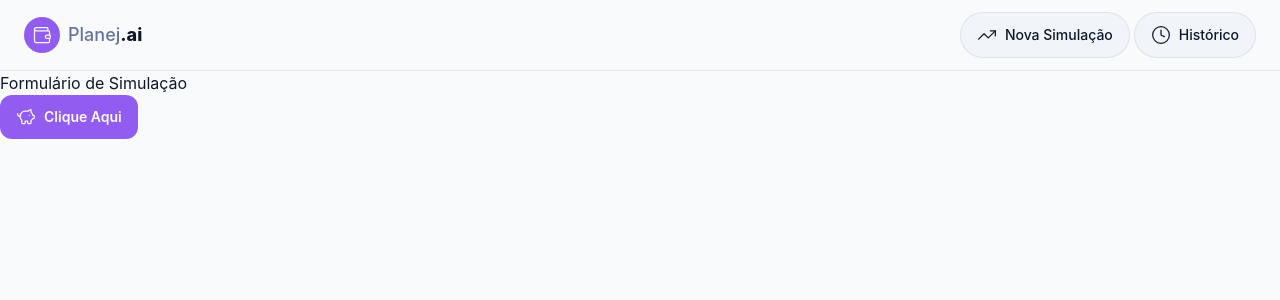
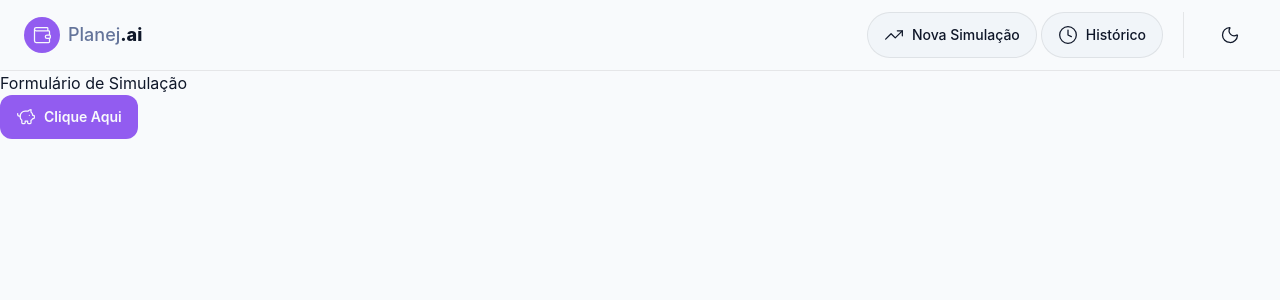
Before and after one commit to antoniorafaeldev/planejAI, a React (Vite) app: page / in a window 1280 px wide. Shown: the top 300 px of the page. Built offline with nearby package versions, Linux system fonts and the light colour scheme.

Commit message:
feat: add dark/ligh toggle theme

```diff
--- /dev/null
+++ b/src/components/shared/Divider.tsx
@@ -0,0 +1,28 @@
+import type { DividerProps } from '@/interfaces/dividerProps';
+
+export function Divider({
+  orientation = 'horizontal',
+  spacing = 16,
+  className,
+}: DividerProps) {
+  const style =
+    orientation === 'horizontal'
+      ? { marginTop: spacing, marginBottom: spacing }
+      : { marginLeft: spacing, marginRight: spacing };
+
+  const classNamesByOrientation = {
+    horizontal: 'w-full h-px',
+    vertical: 'self-stretch w-px',
+  };
+
+  return (
+    <div
+      role="separator"
+      aria-orientation={orientation}
+      style={style}
+      className={['bg-border', classNamesByOrientation[orientation], className]
+        .filter(Boolean)
+        .join(' ')}
+    />
+  );
+}
--- a/src/components/shared/Header.tsx
+++ b/src/components/shared/Header.tsx
@@ -1,8 +1,11 @@
-import { Clock, TrendingUp, Wallet } from 'lucide-react';
+import { useTheme } from '@/hooks/useTheme';
+import { Clock, Moon, Sun, TrendingUp, Wallet } from 'lucide-react';
 import { useNavigate } from 'react-router-dom';
 import { Button } from './Button';
+import { Divider } from './Divider';
 
 export function Header() {
+  const { theme, toggleTheme } = useTheme();
   const navigate = useNavigate();
 
   return (
@@ -33,6 +36,13 @@
           >
             <span className="hidden sm:inline">Histórico</span>
           </Button>
+          <Divider orientation="vertical" />
+          <Button
+            aria-label={`Mudar para tema ${theme === 'light' ? 'escuro' : 'claro'}`}
+            variant="ghost"
+            icon={theme === 'light' ? Moon : Sun}
+            onClick={toggleTheme}
+          />
         </div>
       </nav>
     </header>
--- /dev/null
+++ b/src/context/theme/ThemeContext.tsx
@@ -0,0 +1,6 @@
+import type { ThemeContextValue } from '@/interfaces/themeContext';
+import { createContext } from 'react';
+
+export const ThemeContext = createContext<ThemeContextValue | undefined>(
+  undefined
+);
--- /dev/null
+++ b/src/context/theme/ThemeProvider.tsx
@@ -0,0 +1,34 @@
+import type { Theme } from '@/interfaces/themeContext';
+import { useEffect, useState, type PropsWithChildren } from 'react';
+import { ThemeContext } from './ThemeContext';
+
+export function ThemeProvider({ children }: PropsWithChildren) {
+  const [theme, setTheme] = useState<Theme>(() => {
+    const localStorageTheme = localStorage.getItem('theme') as Theme | null;
+
+    if (localStorageTheme) return localStorageTheme;
+
+    const systemPrefersDark: boolean = window.matchMedia(
+      '(prefers-color-scheme: dark)'
+    ).matches;
+
+    return systemPrefersDark ? 'dark' : 'light';
+  });
+
+  useEffect(() => {
+    const html = document.documentElement;
+
+    html.setAttribute('data-theme', theme);
+    localStorage.setItem('theme', theme);
+  }, [theme]);
+
+  const toggleTheme = () => {
+    setTheme((currentTheme) => (currentTheme === 'light' ? 'dark' : 'light'));
+  };
+
+  return (
+    <ThemeContext.Provider value={{ theme, toggleTheme }}>
+      {children}
+    </ThemeContext.Provider>
+  );
+}
--- /dev/null
+++ b/src/hooks/useTheme.tsx
@@ -0,0 +1,12 @@
+import { ThemeContext } from '@/context/theme/ThemeContext';
+import { useContext } from 'react';
+
+export function useTheme() {
+  const context = useContext(ThemeContext);
+
+  if (context === undefined) {
+    throw new Error('useTheme deve ser usado dentro de um ThemeProvider');
+  }
+
+  return context;
+}
--- /dev/null
+++ b/src/interfaces/dividerProps.ts
@@ -0,0 +1,5 @@
+export interface DividerProps {
+  orientation?: 'horizontal' | 'vertical';
+  spacing?: number;
+  className?: string;
+}
--- /dev/null
+++ b/src/interfaces/themeContext.ts
@@ -0,0 +1,6 @@
+export type Theme = 'light' | 'dark';
+
+export interface ThemeContextValue {
+  theme: Theme;
+  toggleTheme: () => void;
+}
--- a/src/main.tsx
+++ b/src/main.tsx
@@ -1,10 +1,13 @@
 import { StrictMode } from 'react';
 import { createRoot } from 'react-dom/client';
 import App from './App.tsx';
+import { ThemeProvider } from './context/theme/ThemeProvider.tsx';
 import './index.css';
 
 createRoot(document.getElementById('root')!).render(
   <StrictMode>
-    <App />
+    <ThemeProvider>
+      <App />
+    </ThemeProvider>
   </StrictMode>
 );
```
